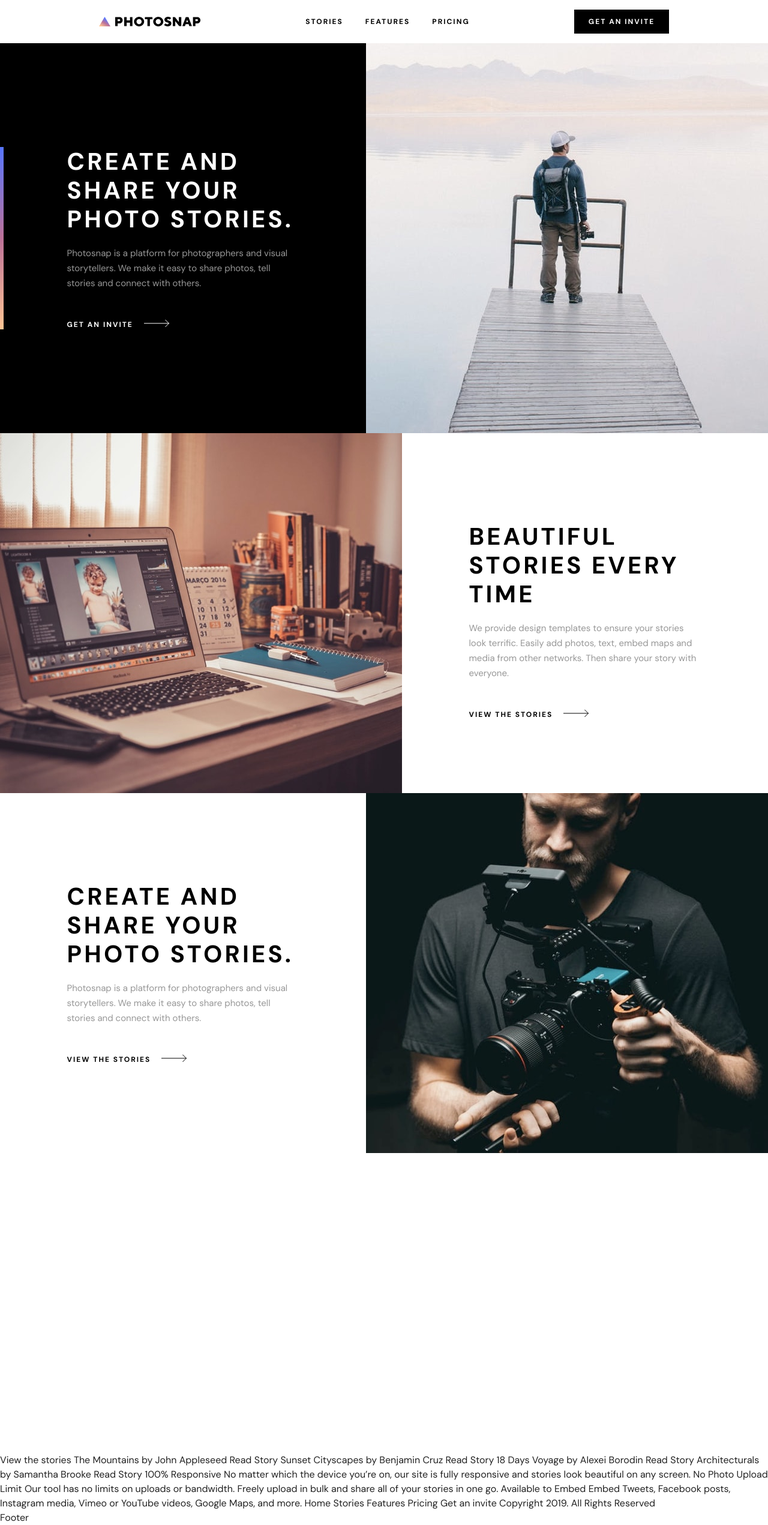
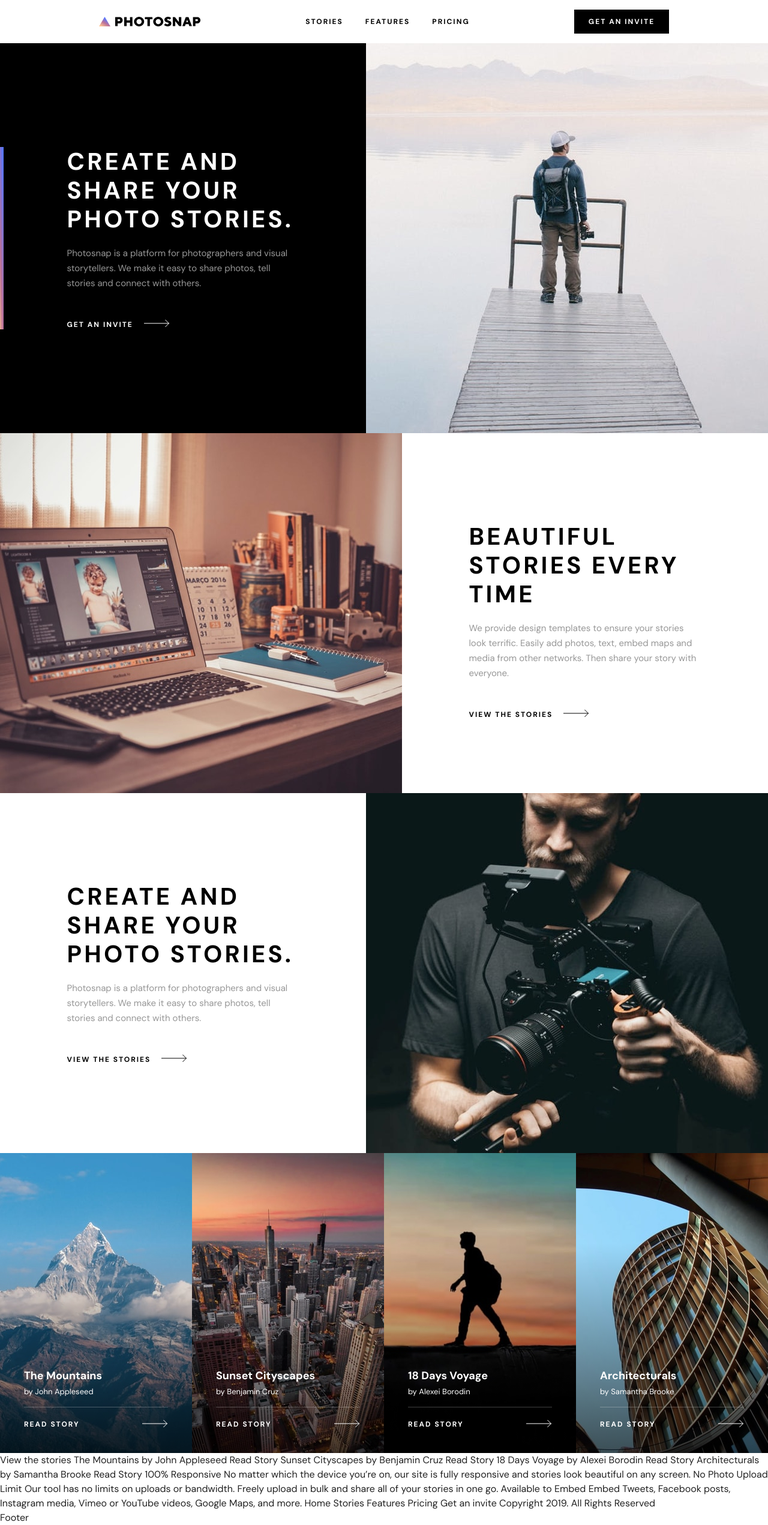
Before and after one commit to nekopudding/photosnap-multi-page-website, a React (Create React App) app: page / in a window 1280 px wide. Shown: the whole page at 60% size. Built offline with nearby package versions, Linux system fonts and the light colour scheme.

Commit message:
stories section complete

```diff
--- a/src/pages/Home.jsx
+++ b/src/pages/Home.jsx
@@ -1,10 +1,14 @@
-import { Box, Typography, styled } from '@mui/material'
+import { Box, Typography, styled, Divider } from '@mui/material'
 import Button from 'components/Button/Button'
 import React from 'react'
 import theme from 'theme'
-import section1Bg from 'assets/home/desktop/create-and-share.jpg';
-import section2Bg from 'assets/home/desktop/beautiful-stories.jpg';
-import section3Bg from 'assets/home/desktop/designed-for-everyone.jpg'
+import createAndShare from 'assets/home/desktop/create-and-share.jpg';
+import beautifulStories from 'assets/home/desktop/beautiful-stories.jpg';
+import designedForEveryone from 'assets/home/desktop/designed-for-everyone.jpg'
+import theMountains from 'assets/stories/desktop/mountains.jpg'
+import sunsetCityscapes from 'assets/stories/desktop/cityscapes.jpg'
+import eighteenDaysVoyage from 'assets/stories/desktop/18-days-voyage.jpg'
+import architecturals from 'assets/stories/desktop/architecturals.jpg'
 import {ReactComponent as ArrowIcon} from 'assets/shared/desktop/arrow.svg';
 import './Home.css'
 
@@ -28,7 +32,6 @@ const ImageBlock = styled(Box)(({ theme }) => ({
   flexShrink: 1,
   width: '50%',
   overflow: 'hidden',
-  maxWidth: 830
 }));
 
 const TextBlockHeader = styled(Typography,{
@@ -43,7 +46,11 @@ const TextBlockBody = styled(Typography)(({ theme }) => ({
 }));
 
 const TextBlockActions = styled(Box)(({ theme }) => ({
-  marginTop: '44px', display: 'flex', alignItems: 'center'
+  marginTop: '44px', display: 'flex', alignItems: 'center',
+  width: 'fit-content',
+  '&:hover *': {
+    textDecoration: 'underline'
+  }
 }));
 
 
@@ -54,7 +61,7 @@ const sections = [
     body: 'Photosnap is a platform for photographers and visual storytellers. We make it easy to share photos, tell stories and connect with others.',
     actionText: 'Get an invite',
     invertColors: true,
-    image: section1Bg
+    image: createAndShare
   },
   {
     className: 'section2',
@@ -62,7 +69,7 @@ const sections = [
     body: 'We provide design templates to ensure your stories look terrific. Easily add photos, text, embed maps and media from other networks. Then share your story with everyone.',
     actionText: 'View the stories',
     invertColors: false,
-    image: section2Bg
+    image: beautifulStories
   },
   {
     className: 'section3',
@@ -70,30 +77,58 @@ const sections = [
     body: 'Photosnap is a platform for photographers and visual storytellers. We make it easy to share photos, tell stories and connect with others.',
     actionText: 'View the stories',
     invertColors: false,
-    image: section3Bg
+    image: designedForEveryone
+  },
+]
+
+const stories = [
+  {
+    title: 'The Mountains',
+    author: 'John Appleseed',
+    image: theMountains
+  },
+  {
+    title: 'Sunset Cityscapes',
+    author: 'Benjamin Cruz',
+    image: sunsetCityscapes
+  },
+  {
+    title: '18 Days Voyage',
+    author: 'Alexei Borodin',
+    image: eighteenDaysVoyage
+  },
+  {
+    title: 'Architecturals',
+    author: 'Samantha Brooke',
+    image: architecturals
   },
 ]
 
 function Home() {
   return (
     <>
-      {sections.map(s =>
-        <Box className={s.className} key={s.className}>
-          <TextBlock invertColors={s.invertColors}>
+      {sections.map(section => {
+        const {className, header,body,actionText,invertColors,image} = section;
+        return (
+          <Box className={className} key={className}>
+          <TextBlock invertColors={invertColors}>
             <Box className='text-block'>
-              {s.className === 'section1' && <Box sx={{position: 'absolute', width: 6, height: '100%', background: theme.palette.gradient}}/>}
+              {className === 'section1' && <Box sx={{position: 'absolute', width: 6, height: '100%', background: `linear-gradient(88deg, ${theme.palette.a1} -10%, ${theme.palette.a2} 30%, ${theme.palette.a3} 90%)`}}/>}
               <Box className='text-block-text'>
-                <TextBlockHeader variant='h1' invertColors={s.invertColors}>{s.header}</TextBlockHeader>
-                <TextBlockBody variant='body' component='p'>{s.body}</TextBlockBody>
+                <TextBlockHeader variant='h1' invertColors={invertColors}>{header}</TextBlockHeader>
+                <TextBlockBody variant='body' component='p'>{body}</TextBlockBody>
                 <TextBlockActions>
-                  <Button variant='underlined' invertColors={s.invertColors}>{s.actionText}</Button>
-                  <Box sx={{'& g':{stroke: s.invertColors ? '#fff' : '#000'}, ml: '18px' }}><ArrowIcon/></Box>
+                  <Button variant='underlined' invertColors={invertColors}>{actionText}</Button>
+                  <Box sx={{'& g':{stroke: invertColors ? '#fff' : '#000'}, ml: '18px' }}><ArrowIcon/></Box>
                 </TextBlockActions>
               </Box>
             </Box>
           </TextBlock>
-          <ImageBlock component='img' src={s.image} alt="background image"/>
+          <ImageBlock component='img' src={image} alt="background image"/>
         </Box>
+        )
+      }
+
       )}
 
       <Box
@@ -103,7 +138,61 @@ function Home() {
         }}
         className='section4'
       >
-
+        {stories.map(story => {
+          const {title,author,image} = story;
+          return (
+            <Box
+              sx={{
+                height: '100%',
+                flexShrink: 1, flexGrow: 1, display: 'flex',
+                position: 'relative',
+                transition: 'transform 0.4s cubic-bezier(.23,.09,.33,.88)',
+                '&:hover': {
+                  transform: 'translateY(-24px)',
+                },
+                '&:hover .hover-border': {
+                  background: `linear-gradient(1deg, ${theme.palette.a1} 25%, ${theme.palette.a2} 50%, ${theme.palette.a3} 75%)`,
+                  height: 6
+                }
+              }}
+              key={title}
+            >
+              <Box component='img' src={image} alt={title} sx={{position: 'absolute', objectFit: 'cover',  width: '100%', height: '100%'}}/>
+              <Box
+                sx={{
+                  position: 'absolute',
+                  bottom: 0,
+                  height: 350,
+                  width: '100%',
+                  background: `linear-gradient(${theme.palette.gradientBW})`,
+                  display: 'flex',
+                  flexDirection: 'column',
+                  justifyContent: 'flex-end',
+                  p: 5,
+                  '& *': {
+                    color: theme.palette.white,
+                    stroke: theme.palette.white,
+                  },
+                }}
+              >
+                <Typography variant='h3'>{title}</Typography>
+                <Typography sx={{fontSize: 13, mt: '4px'}}>by {author}</Typography>
+                <Divider sx={{mt: 2, borderColor: theme.palette.white, opacity: 0.25}}/>
+                <Box sx={{display: 'flex', justifyContent: 'space-between',mt: 2.5}}>
+                  <Typography variant='h4' sx={{textTransform: 'uppercase'}}>Read Story</Typography>
+                  <ArrowIcon/>
+                </Box>
+              </Box>
+              <Box className='hover-border'
+                sx={{
+                  position: 'absolute',
+                  bottom: 0,
+                  width: '100%',
+                }}
+              />
+            </Box>
+          )
+        })}
       </Box>
 
 
--- a/src/theme.js
+++ b/src/theme.js
@@ -1,10 +1,10 @@
 import { createTheme } from "@mui/material";
 
 const _ = {
-  white: 'hsl(0,0%,100%)',
-  grey: 'hsl(0,0%,87%)',
+  white: '#fff',
+  grey: '#dfdfdf',
   darkgrey: '#979797',
-  black: 'hsl(0,0%,0%)',
+  black: '#000',
 
   a1: 'hsl(28,100%,79%)',
   a2: 'hsl(329,36%,59%)',
@@ -24,7 +24,8 @@ const theme = createTheme({
   },
   palette: {
     ..._,
-    gradient: `linear-gradient(0deg, ${_.a1} 0%, ${_.a2} 50%, ${_.a3} 100%)`,
+    gradientBW: `rgba(0,0,0,0.0001) 0%, rgba(0,0,0,0.6612) 100%`,
+    gradient: `${_.a1} 0%, ${_.a2} 50%, ${_.a3} 100%`,
     background: {
       default: _.white,
     },
```
